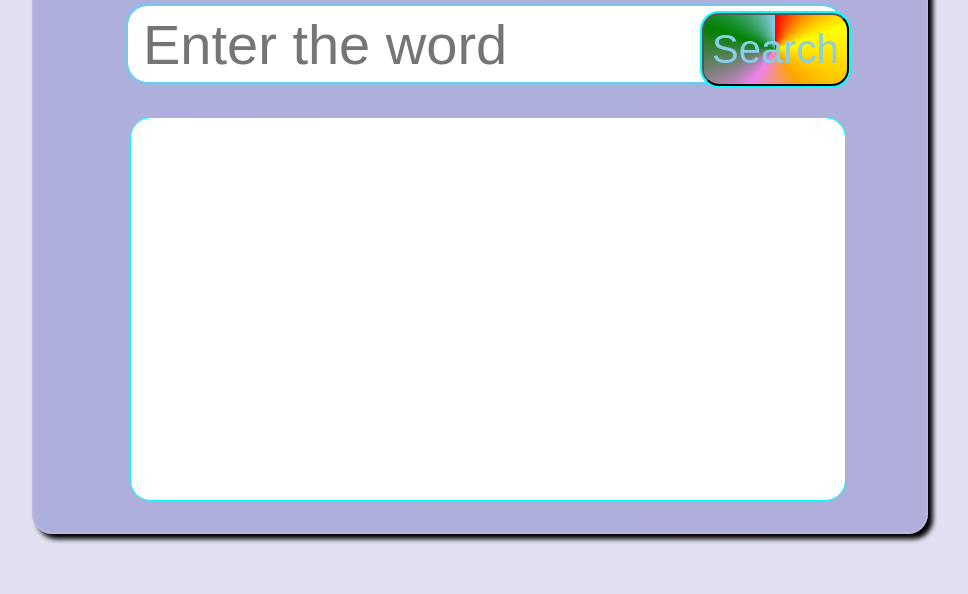
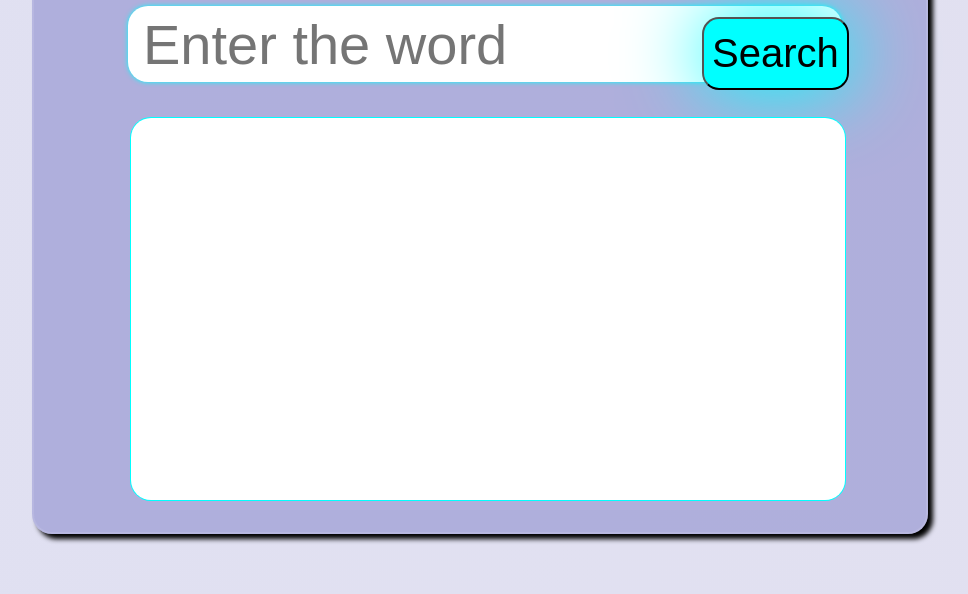
Before and after one commit to s-r-e-e-r-a-j/DICTIONARY-WEB-APP, a plain HTML site: page DICTIONARY APP/index.html in a window 1280 px wide. Shown: the part 206-800 px from the top of the page, without its empty margins (213-1181 px from the left). Drawn offline with Linux system fonts and the light colour scheme.

Commit message:
Update style.css

```diff
--- a/DICTIONARY APP/style.css
+++ b/DICTIONARY APP/style.css
@@ -76,12 +76,13 @@ body{
   padding:12px 8px;
   position:absolute;
   left:74.9%;
-  top:18.4%;
+  top:19%;
   font-size:2.5rem;
-  background: repeating-conic-gradient(red,yellow,orange,violet,green,skyblue);
+  background-color:cyan;
   border-radius:17px;
   box-shadow:0 0 0 2px cyan;
-  color:skyblue;
+  color:black;
+  box-shadow:0 0 2em cyan;
   cursor:pointer;
 }
 
@@ -93,18 +94,18 @@ body{
 
  #meaning{
   color:black;
-  font-size:1.3rem;
+  font-size:20px;
   padding:25px;
   justify-content: space-between;
   letter-spacing:10px;
-  line-height:40px;
+  line-height:28px;
  }
 
  #word{
   color:black;
   font-size:2.3rem;
-  padding:25px;
+  padding:30px;
   letter-spacing:10px;
-  line-height:10px;
+  line-height:7px;
 
  }
```
